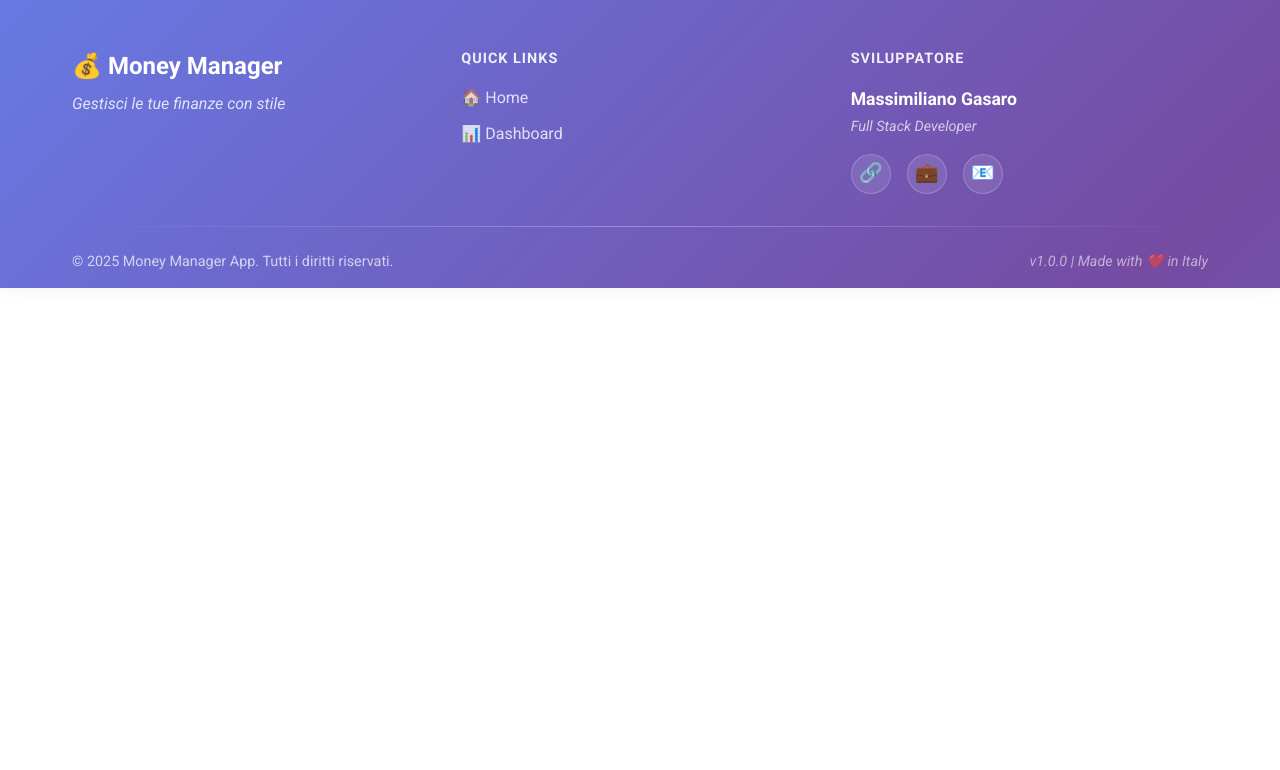
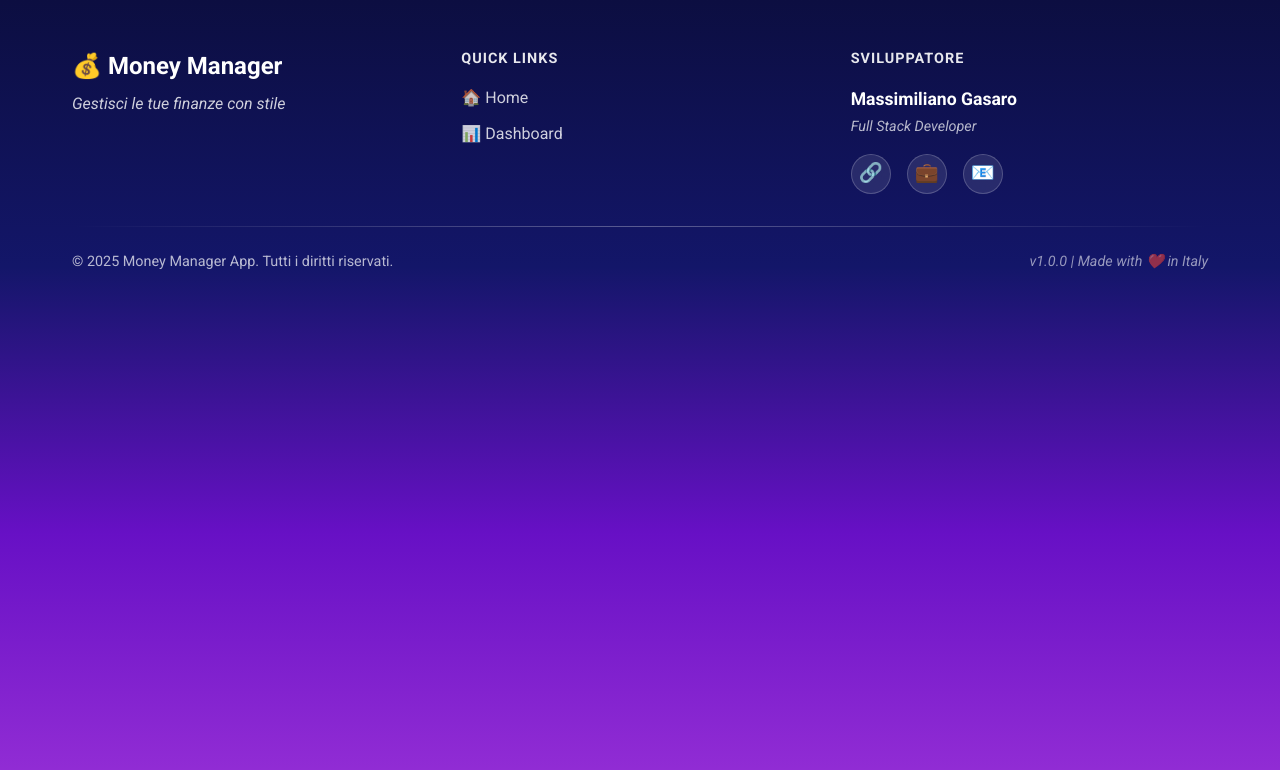
Before and after one commit to MassimilianoGasaro/MoneyManagerApp_Client, a plain HTML site: page footer.html in a window 1280 px wide. Drawn offline with Linux system fonts and the light colour scheme.

Commit message:
fix body color

```diff
--- a/css/footer.css
+++ b/css/footer.css
@@ -2,11 +2,9 @@
 @import url("variables.css");
 
 .modern-footer {
-    background: linear-gradient(135deg, #667eea 0%, #764ba2 100%);
     color: white;
     padding: 3rem 0 1rem 0;
     margin-top: auto;
-    box-shadow: 0 -4px 20px rgba(0, 0, 0, 0.1);
 }
 
 .footer-container {
@@ -186,16 +184,3 @@
         transform: translateY(0);
     }
 }
-
-/* Effetto hover per l'intero footer */
-.modern-footer:hover {
-    background: linear-gradient(135deg, #667eea 0%, #764ba2 50%, #667eea 100%);
-    background-size: 200% 200%;
-    animation: gradientShift 3s ease infinite;
-}
-
-@keyframes gradientShift {
-    0% { background-position: 0% 50%; }
-    50% { background-position: 100% 50%; }
-    100% { background-position: 0% 50%; }
-}
--- a/css/global.css
+++ b/css/global.css
@@ -1,4 +1,5 @@
 @import url('https://fonts.googleapis.com/css2?family=Roboto:ital,wght@0,300;0,400;0,500;0,700;1,300;1,400;1,500;1,700&display=swap');
+@import url("variables.css");
 
 * {
     margin: 0;
@@ -10,6 +11,8 @@ body {
     font-family: 'Roboto', -apple-system, BlinkMacSystemFont, 'Segoe UI', 'Oxygen', 'Ubuntu', 'Cantarell', 'Helvetica Neue', sans-serif;
     font-weight: 400;
     line-height: 1.5;
+    background: linear-gradient(var(--background-body-first-color), var(--background-body-second-color), var(--background-body-third-color), var(--background-body-fourth-color));
+    min-height: 100vh;
 }
 
 /* Stili per il sistema di Toast */
--- a/css/header.css
+++ b/css/header.css
@@ -2,14 +2,12 @@
 @import url("variables.css");
 
 header {
-    background-color: var(--background-header);
     color: var(--text-color);
     padding: 10px 20px;
     display: flex;
     justify-content: space-between;
     align-items: center;
     position: relative;
-    box-shadow: 0 2px 4px rgba(0, 0, 0, 0.1);
     height: 70px;
 }
 
--- a/css/main.css
+++ b/css/main.css
@@ -7,7 +7,6 @@
 ============================================================ */
 
 main {
-    background-color: var(--background-body);
     color: var(--text-color);
     padding: 20px;
 }
--- a/css/variables.css
+++ b/css/variables.css
@@ -30,4 +30,8 @@
     --background-edit-btn: #ecaa59;
     --background-delete-btn: #dc3545;
     --background-filter-btn: #0c0e41;
+    --background-body-first-color: #0c0e41;
+    --background-body-second-color: #131669;
+    --background-body-third-color: #6710c5;
+    --background-body-fourth-color: #7f02cdd1;
 }
```
Also changed, not shown: css/login.css (+8 -1 lines).
